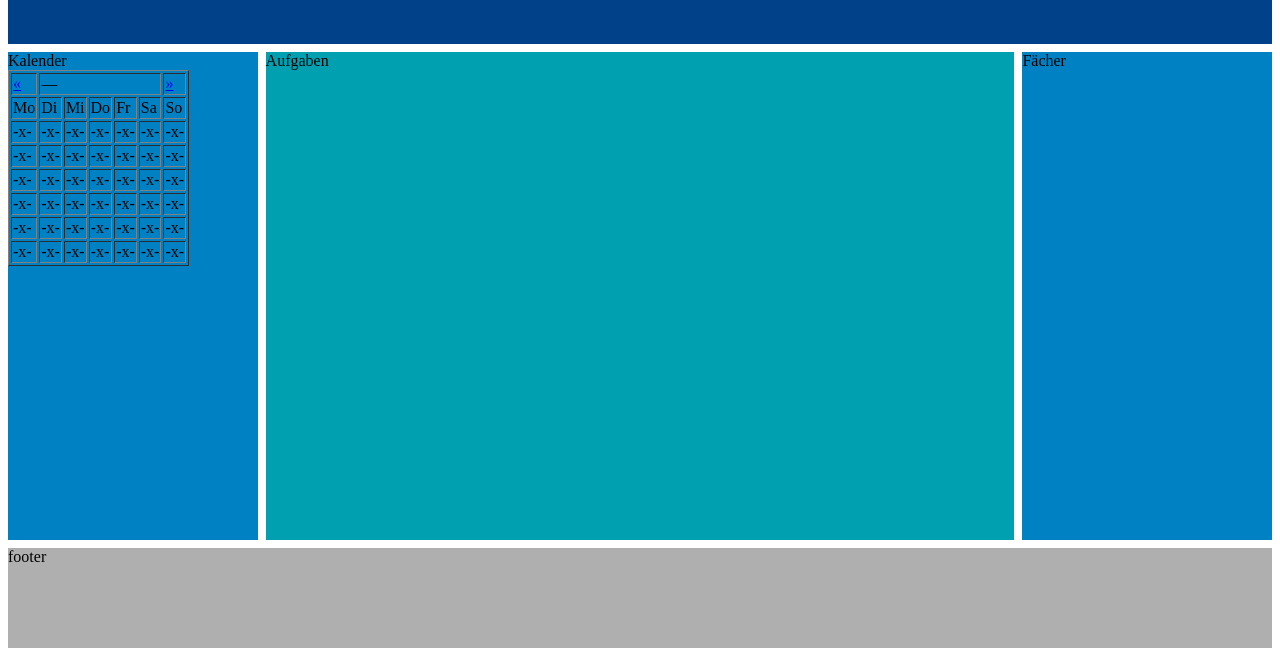
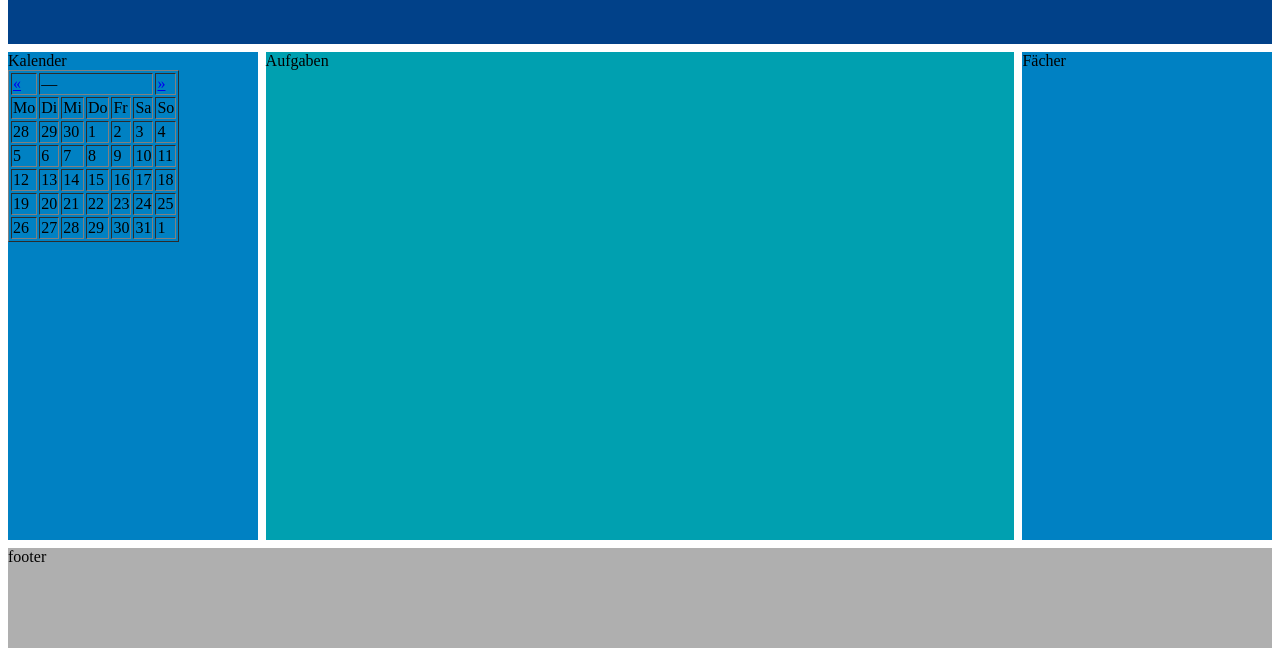
Before and after one commit to Jugendhackt/Smartpakalist, a plain HTML site: page index.html in a window 1280 px wide. Shown: the part 144-800 px from the top of the page. Drawn offline with Linux system fonts and the light colour scheme.

Commit message:
Layout-Kalender
provisorischer Kalender

```diff
--- a/index.html
+++ b/index.html
@@ -17,11 +17,11 @@
             </h1>
         </header>
         <nav>
-            Kalender
+        Kalender
+            <table border=1 id=’calendar‘>
 
-            <table border=1 id=’calendar‘>
                 <tr style=’visibility:collapse;‘ hidden>
-                <td colspan=7 id=’date_memory‘>—</td>
+                <td colspan=7 id=’date_memory‘>-x-</td>
                 </tr>
                 <tr>
                 <td class=’calendar_head‘><a class=’calendar_link‘
@@ -30,6 +30,8 @@
                 —</td>
                 <td class=’calendar_head‘><a class=’calendar_link‘
                 href=’javascript:nextMonth()‘> &raquo;</a></td>
+
+
                 </tr>
                 <tr>
                 <td class=’calendar_day‘>Mo</td>
@@ -41,58 +43,50 @@
                 <td class=’calendar_day‘>So</td>
                 </tr>
                 <tr>
-                <td class=’calendar_entry‘ id=’calendar_entry_1′>-x-</td>
-                <td class=’calendar_entry‘ id=’calendar_entry_2′>-x-</td>
-                <td class=’calendar_entry‘ id=’calendar_entry_3′>-x-</td>
-                <td class=’calendar_entry‘ id=’calendar_entry_4′>-x-</td>
-                <td class=’calendar_entry‘ id=’calendar_entry_5′>-x-</td>
-                <td class=’calendar_entry‘ id=’calendar_entry_6′>-x-</td>
-                <td class=’calendar_entry‘ id=’calendar_entry_7′>-x-</td>
+                <td class=’calendar_entry‘ id=’calendar_entry_1′>28</td>
+                <td class=’calendar_entry‘ id=’calendar_entry_2′>29</td>
+                <td class=’calendar_entry‘ id=’calendar_entry_3′>30</td>
+                <td class=’calendar_entry‘ id=’calendar_entry_4′>1</td>
+                <td class=’calendar_entry‘ id=’calendar_entry_5′>2</td>
+                <td class=’calendar_entry‘ id=’calendar_entry_6′>3</td>
+                <td class=’calendar_entry‘ id=’calendar_entry_7′>4</td>
                 </tr>
                 <tr>
-                <td class=’calendar_entry‘ id=’calendar_entry_8′>-x-</td>
-                <td class=’calendar_entry‘ id=’calendar_entry_9′>-x-</td>
-                <td class=’calendar_entry‘ id=’calendar_entry_10′>-x-</td>
-                <td class=’calendar_entry‘ id=’calendar_entry_11′>-x-</td>
-                <td class=’calendar_entry‘ id=’calendar_entry_12′>-x-</td>
-                <td class=’calendar_entry‘ id=’calendar_entry_13′>-x-</td>
-                <td class=’calendar_entry‘ id=’calendar_entry_14′>-x-</td>
+                <td class=’calendar_entry‘ id=’calendar_entry_8′>5</td>
+                <td class=’calendar_entry‘ id=’calendar_entry_9′>6</td>
+                <td class=’calendar_entry‘ id=’calendar_entry_10′>7</td>
+                <td class=’calendar_entry‘ id=’calendar_entry_11′>8</td>
+                <td class=’calendar_entry‘ id=’calendar_entry_12′>9</td>
+                <td class=’calendar_entry‘ id=’calendar_entry_13′>10</td>
+                <td class=’calendar_entry‘ id=’calendar_entry_14′>11</td>
                 </tr>
                 <tr>
-                <td class=’calendar_entry‘ id=’calendar_entry_15′>-x-</td>
-                <td class=’calendar_entry‘ id=’calendar_entry_16′>-x-</td>
-                <td class=’calendar_entry‘ id=’calendar_entry_17′>-x-</td>
-                <td class=’calendar_entry‘ id=’calendar_entry_18′>-x-</td>
-                <td class=’calendar_entry‘ id=’calendar_entry_19′>-x-</td>
-                <td class=’calendar_entry‘ id=’calendar_entry_20′>-x-</td>
-                <td class=’calendar_entry‘ id=’calendar_entry_21′>-x-</td>
+                <td class=’calendar_entry‘ id=’calendar_entry_15′>12</td>
+                <td class=’calendar_entry‘ id=’calendar_entry_16′>13</td>
+                <td class=’calendar_entry‘ id=’calendar_entry_17′>14</td>
+                <td class=’calendar_entry‘ id=’calendar_entry_18′>15</td>
+                <td class=’calendar_entry‘ id=’calendar_entry_19′>16</td>
+                <td class=’calendar_entry‘ id=’calendar_entry_20′>17</td>
+                <td class=’calendar_entry‘ id=’calendar_entry_21′>18</td>
                 </tr>
                 <tr>
-                <td class=’calendar_entry‘ id=’calendar_entry_22′>-x-</td>
-                <td class=’calendar_entry‘ id=’calendar_entry_23′>-x-</td>
-                <td class=’calendar_entry‘ id=’calendar_entry_24′>-x-</td>
-                <td class=’calendar_entry‘ id=’calendar_entry_25′>-x-</td>
-                <td class=’calendar_entry‘ id=’calendar_entry_26′>-x-</td>
-                <td class=’calendar_entry‘ id=’calendar_entry_27′>-x-</td>
-                <td class=’calendar_entry‘ id=’calendar_entry_28′>-x-</td>
+                <td class=’calendar_entry‘ id=’calendar_entry_22′>19</td>
+                <td class=’calendar_entry‘ id=’calendar_entry_23′>20</td>
+                <td class=’calendar_entry‘ id=’calendar_entry_24′>21</td>
+                <td class=’calendar_entry‘ id=’calendar_entry_25′>22</td>
+                <td class=’calendar_entry‘ id=’calendar_entry_26′>23</td>
+                <td class=’calendar_entry‘ id=’calendar_entry_27′>24</td>
+                <td class=’calendar_entry‘ id=’calendar_entry_28′>25</td>
                 </tr>
                 <tr>
-                <td class=’calendar_entry‘ id=’calendar_entry_29′>-x-</td>
-                <td class=’calendar_entry‘ id=’calendar_entry_30′>-x-</td>
-                <td class=’calendar_entry‘ id=’calendar_entry_31′>-x-</td>
-                <td class=’calendar_entry‘ id=’calendar_entry_32′>-x-</td>
-                <td class=’calendar_entry‘ id=’calendar_entry_33′>-x-</td>
-                <td class=’calendar_entry‘ id=’calendar_entry_34′>-x-</td>
-                <td class=’calendar_entry‘ id=’calendar_entry_35′>-x-</td>
+                <td class=’calendar_entry‘ id=’calendar_entry_29′>26</td>
+                <td class=’calendar_entry‘ id=’calendar_entry_30′>27</td>
+                <td class=’calendar_entry‘ id=’calendar_entry_31′>28</td>
+                <td class=’calendar_entry‘ id=’calendar_entry_32′>29</td>
+                <td class=’calendar_entry‘ id=’calendar_entry_33′>30</td>
+                <td class=’calendar_entry‘ id=’calendar_entry_34′>31</td>
+                <td class=’calendar_entry‘ id=’calendar_entry_35′>1</td>
                 </tr>
-                <tr>
-                <td class=’calendar_entry‘ id=’calendar_entry_36′>-x-</td>
-                <td class=’calendar_entry‘ id=’calendar_entry_37′>-x-</td>
-                <td class=’calendar_entry‘ id=’calendar_entry_38′>-x-</td>
-                <td class=’calendar_entry‘ id=’calendar_entry_39′>-x-</td>
-                <td class=’calendar_entry‘ id=’calendar_entry_40′>-x-</td>
-                <td class=’calendar_entry‘ id=’calendar_entry_41′>-x-</td>
-                <td class=’calendar_entry‘ id=’calendar_entry_42′>-x-</td>
                 </tr>
                 </table>
 
```
